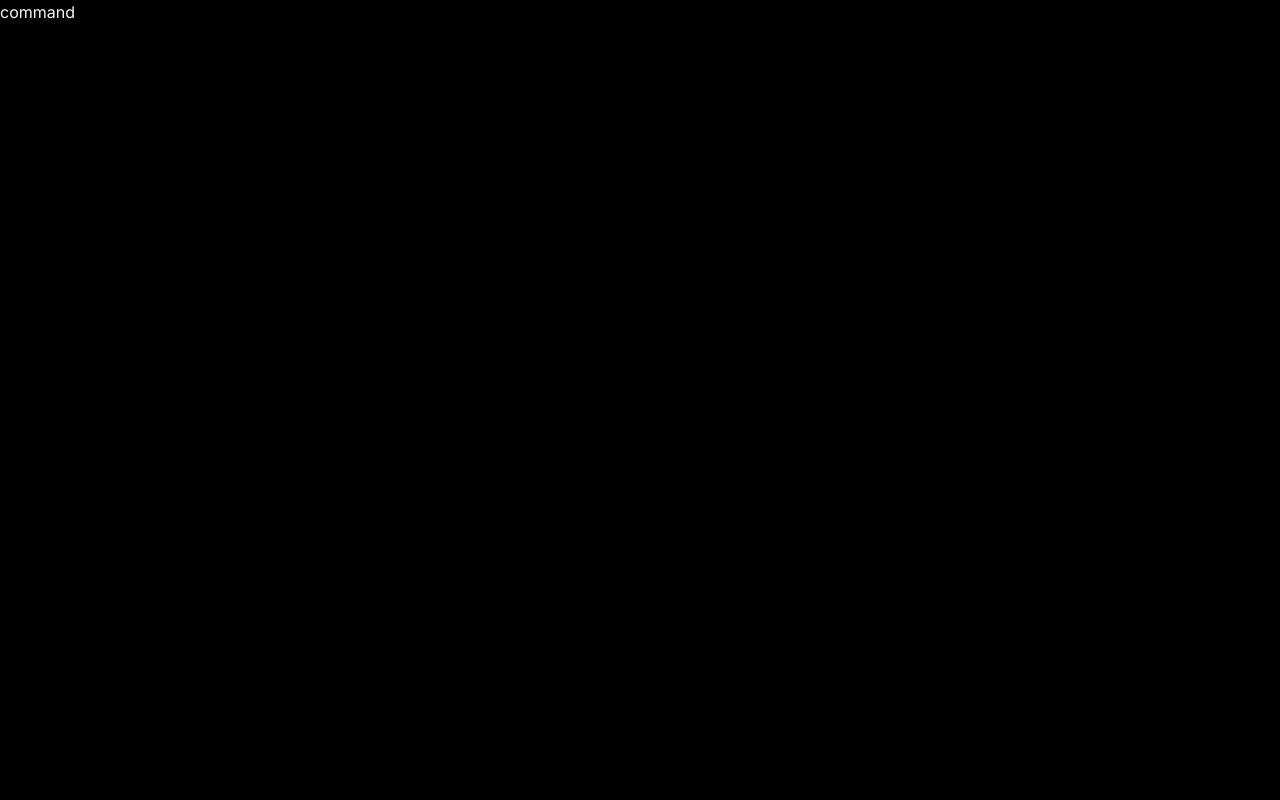
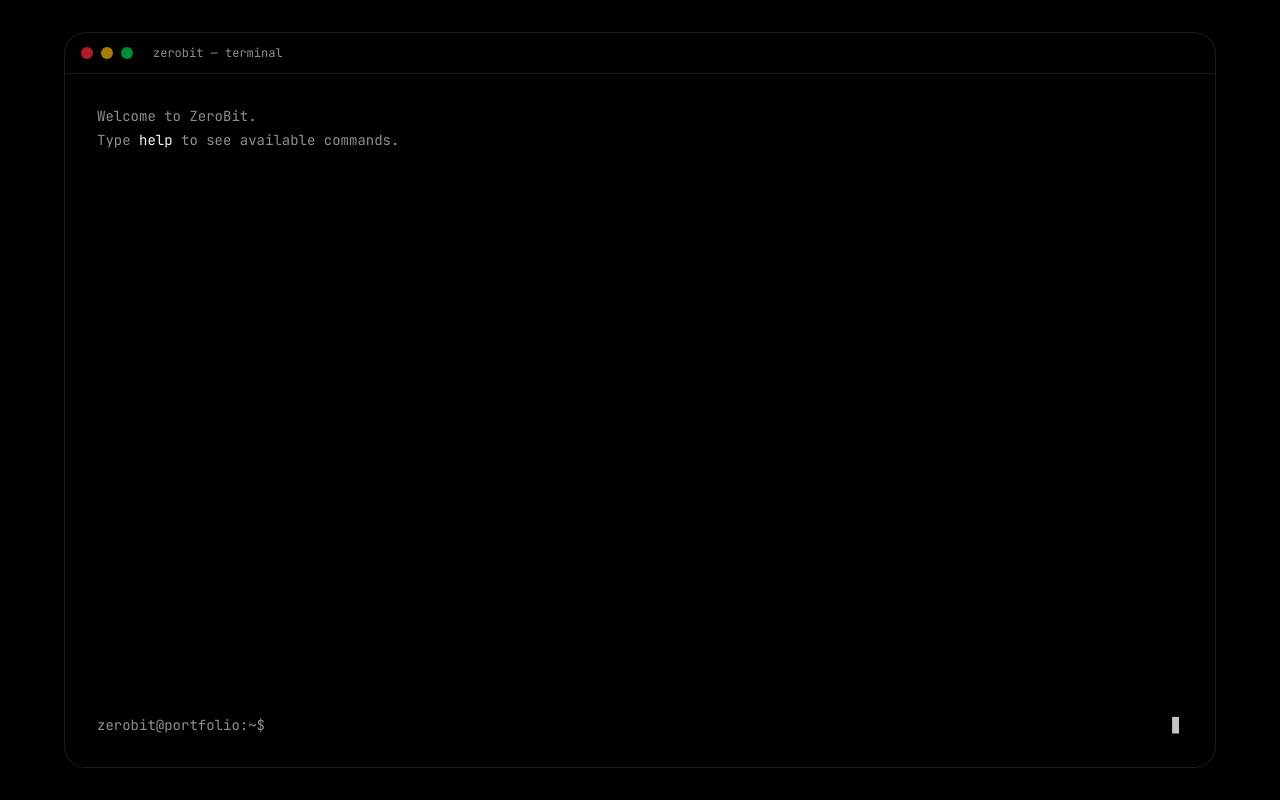
Before and after one commit to amirrezaabdolahi/zerobit_porfolio, a Next.js app: page / in a window 1280 px wide. Both pictures are taken after a click on the button 444 px from the left and 544 px from the top of the page. Built offline with nearby package versions, Linux system fonts and the light colour scheme.

Commit message:
created the command mode i but i dont like it will upgraded

```diff
--- a/src/app/page.tsx
+++ b/src/app/page.tsx
@@ -1,5 +1,6 @@
 "use client";
 
+import CommandMode from "@/components/command/command-mode";
 import GuiMode from "@/components/gui/gui-mode";
 import ModeSelectorPage from "@/components/shared/mode-selector";
 import ModeTransition from "@/components/shared/mode-transition";
@@ -12,11 +13,7 @@ export default function Home() {
   return (
     <ModeTransition mode={mode}>
       {mode === "gui" && <GuiMode />}
-      {mode === "command" && (
-        <main className="min-h-screen bg-background text-foreground">
-          <p>command</p>
-        </main>
-      )}
+      {mode === "command" && <CommandMode />}
       {mode === "selector" && (
         <main className="min-h-screen bg-background text-foreground">
           <ModeSelectorPage onSelect={setMode} />
--- /dev/null
+++ b/src/components/command/command-mode.tsx
@@ -0,0 +1,122 @@
+"use client";
+
+import { useState } from "react";
+
+import { parseCommand } from "@/lib/command-parser";
+
+type TerminalLine = {
+  id: number;
+  command?: string;
+  output?: string;
+};
+
+export default function CommandMode() {
+  const [input, setInput] = useState("");
+  const [history, setHistory] = useState<TerminalLine[]>([]);
+  const [lineId, setLineId] = useState(0);
+
+  const handleSubmit = () => {
+    const command = input.trim();
+
+    if (!command) {
+      return;
+    }
+
+    const result = parseCommand(command);
+
+    if (!result) {
+      return;
+    }
+
+    if (result.type === "clear") {
+      setHistory([]);
+      setInput("");
+      return;
+    }
+
+    setHistory((current) => [
+      ...current,
+      {
+        id: lineId,
+        command,
+        output: result.content,
+      },
+    ]);
+
+    setLineId((current) => current + 1);
+    setInput("");
+  };
+
+  return (
+    <main className="min-h-screen bg-background p-4 text-foreground sm:p-8">
+      <div className="mx-auto flex min-h-[calc(100vh-2rem)] max-w-6xl flex-col overflow-hidden rounded-2xl border bg-card shadow-2xl sm:min-h-[calc(100vh-4rem)]">
+        {/* Terminal Header */}
+
+        <header className="flex items-center gap-2 border-b px-4 py-3">
+          <span className="size-3 rounded-full bg-red-500/70" />
+          <span className="size-3 rounded-full bg-yellow-500/70" />
+          <span className="size-3 rounded-full bg-green-500/70" />
+
+          <span className="ml-3 font-mono text-xs text-muted-foreground">
+            zerobit — terminal
+          </span>
+        </header>
+
+        {/* Terminal Body */}
+
+        <div className="flex flex-1 flex-col overflow-y-auto p-5 font-mono text-sm sm:p-8">
+          <div className="mb-6">
+            <p className="text-muted-foreground">Welcome to ZeroBit.</p>
+
+            <p className="mt-1 text-muted-foreground">
+              Type <span className="text-foreground">help</span> to see
+              available commands.
+            </p>
+          </div>
+
+          {history.map((line) => (
+            <div key={line.id} className="mb-5">
+              <div className="flex gap-2">
+                <span className="text-muted-foreground">
+                  zerobit@portfolio:~$
+                </span>
+
+                <span>{line.command}</span>
+              </div>
+
+              {line.output && (
+                <pre className="mt-2 whitespace-pre-wrap leading-7 text-muted-foreground">
+                  {line.output}
+                </pre>
+              )}
+            </div>
+          ))}
+
+          {/* Input */}
+
+          <div className="mt-auto flex gap-2">
+            <span className="shrink-0 text-muted-foreground">
+              zerobit@portfolio:~$
+            </span>
+
+            <input
+              autoFocus
+              value={input}
+              onChange={(event) => setInput(event.target.value)}
+              onKeyDown={(event) => {
+                if (event.key === "Enter") {
+                  handleSubmit();
+                }
+              }}
+              className="min-w-0 flex-1 bg-transparent outline-none"
+              spellCheck={false}
+              autoComplete="off"
+            />
+
+            <span className="animate-pulse">▋</span>
+          </div>
+        </div>
+      </div>
+    </main>
+  );
+}
--- /dev/null
+++ b/src/data/commands.ts
@@ -0,0 +1,75 @@
+import type { CommandHandler, CommandName } from "@/types/command";
+
+export const commands: Record<
+  CommandName,
+  {
+    description: string;
+    execute: CommandHandler;
+  }
+> = {
+  help: {
+    description: "Show available commands",
+    execute: () => ({
+      type: "text",
+      content: [
+        "Available commands:",
+        "",
+        "help       Show available commands",
+        "about      Learn more about ZeroBit",
+        "projects   View our projects",
+        "services   View our services",
+        "team       Meet the team",
+        "stack      View our technology stack",
+        "clear      Clear terminal",
+      ].join("\n"),
+    }),
+  },
+
+  about: {
+    description: "Learn more about ZeroBit",
+    execute: () => ({
+      type: "text",
+      content:
+        "ZeroBit is a software development team focused on building modern digital products.",
+    }),
+  },
+
+  projects: {
+    description: "View our projects",
+    execute: () => ({
+      type: "text",
+      content: "Projects will be loaded here...",
+    }),
+  },
+
+  services: {
+    description: "View our services",
+    execute: () => ({
+      type: "text",
+      content: "Services will be loaded here...",
+    }),
+  },
+
+  team: {
+    description: "Meet the team",
+    execute: () => ({
+      type: "text",
+      content: "Team members will be loaded here...",
+    }),
+  },
+
+  stack: {
+    description: "View our technology stack",
+    execute: () => ({
+      type: "text",
+      content: "Next.js, React, TypeScript, Django, PostgreSQL, Docker",
+    }),
+  },
+
+  clear: {
+    description: "Clear terminal",
+    execute: () => ({
+      type: "clear",
+    }),
+  },
+};
--- /dev/null
+++ b/src/lib/command-parser.tsx
@@ -0,0 +1,18 @@
+import { commands } from "@/data/commands";
+
+export function parseCommand(input: string) {
+  const command = input.trim().toLowerCase();
+
+  if (!command) {
+    return null;
+  }
+
+  if (!(command in commands)) {
+    return {
+      type: "text" as const,
+      content: `Command not found: ${command}\nType "help" to see available commands.`,
+    };
+  }
+
+  return commands[command as keyof typeof commands].execute();
+}
--- /dev/null
+++ b/src/types/command.ts
@@ -0,0 +1,9 @@
+export type CommandName =
+  "help" | "about" | "projects" | "services" | "team" | "stack" | "clear";
+
+export type CommandResult = {
+  type: "text" | "clear";
+  content?: string;
+};
+
+export type CommandHandler = () => CommandResult;
```
